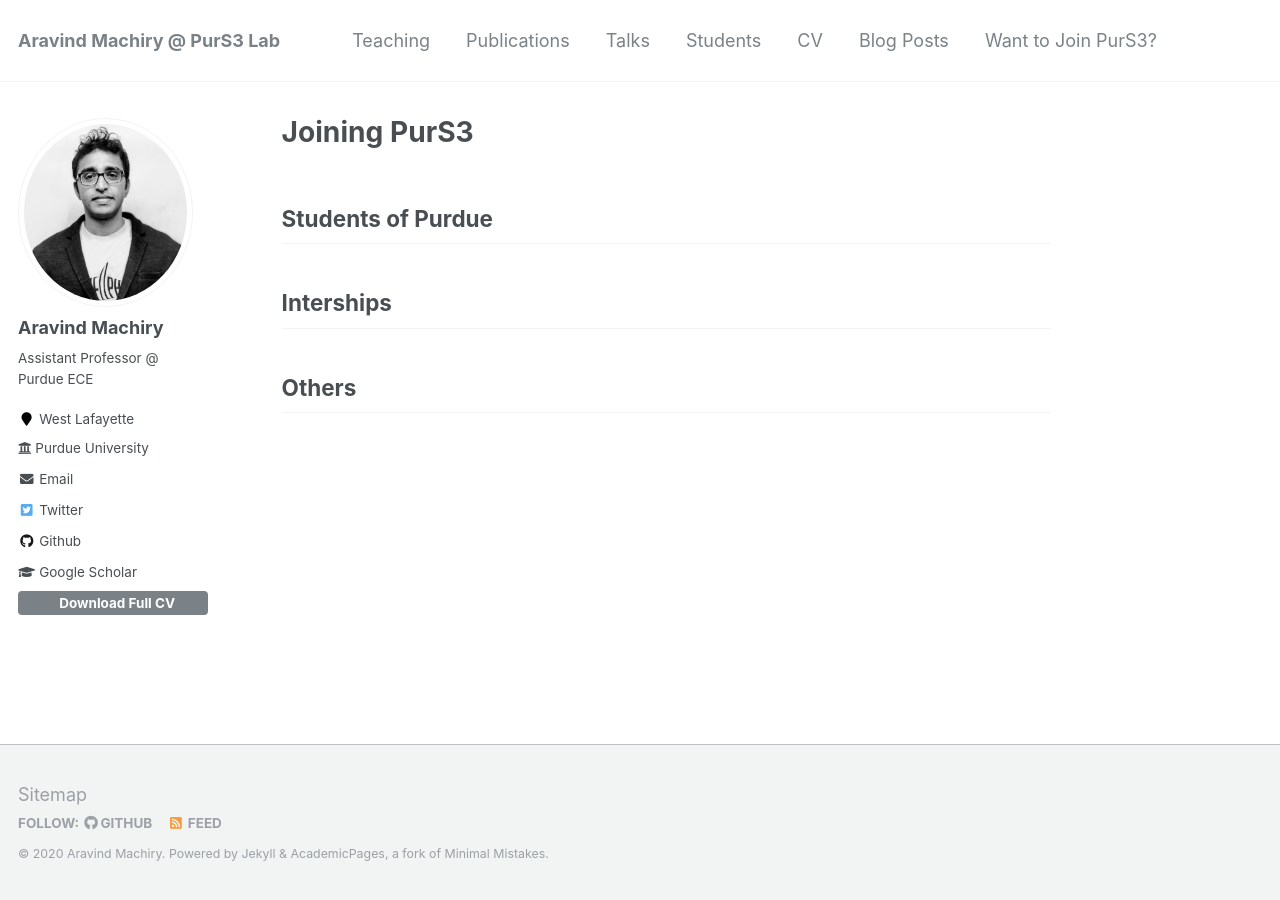
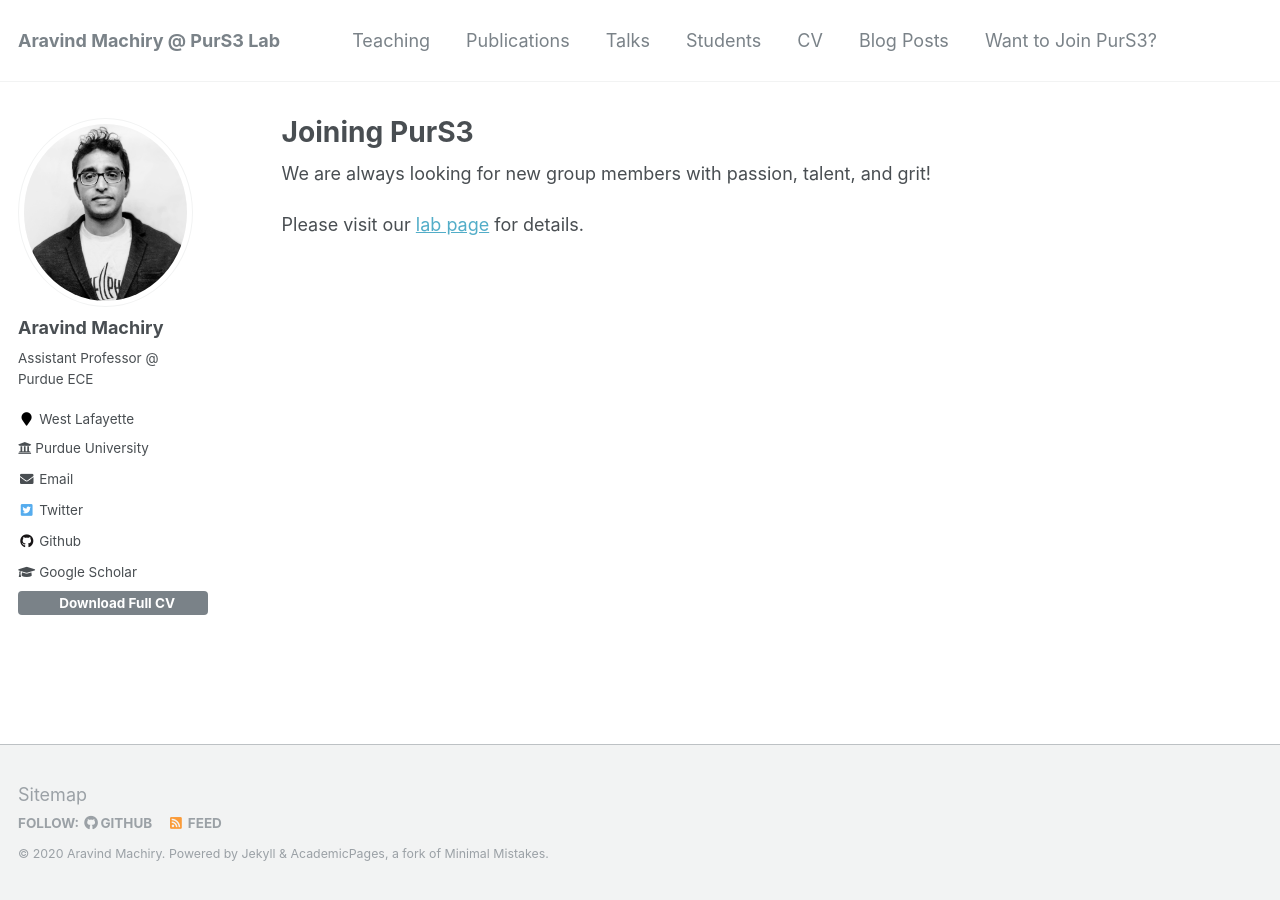
Before and after one commit to Machiry/machiry.github.io, a Jekyll site: the page built from _pages/advising.md, in a window 1280 px wide. Built offline with Jekyll 4.4.1, drawn with Linux system fonts in a browser that asks for light colours.

Commit message:
Adding joining

```diff
--- a/_pages/advising.md
+++ b/_pages/advising.md
@@ -4,8 +4,6 @@ title: "Joining PurS3"
 author_profile: true
 ---
 
-## Students of Purdue
+We are always looking for new group members with passion, talent, and grit!
 
-## Interships
-
-## Others
+Please visit our [lab page](https://purs3lab.github.io/vacancies) for details.
```
